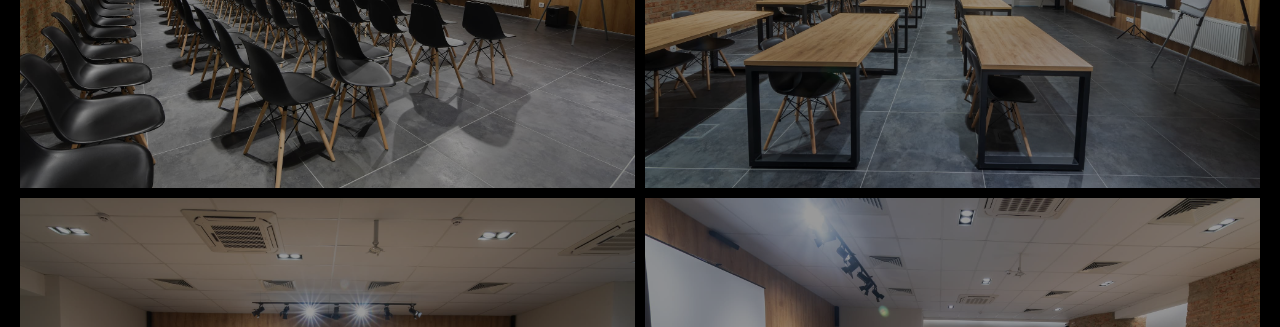
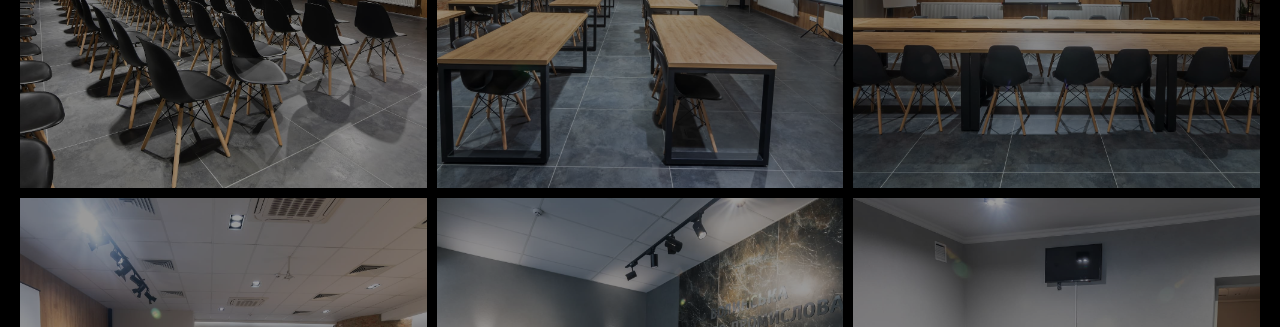
Before and after one commit to timoshuk/vcci-hall-landing, a website: page app/version.html in a window 1280 px wide. Shown: the part 217-544 px from the top of the page. Drawn offline with nearby package versions, Linux system fonts and the light colour scheme.

Commit message:
change flex version page

```diff
--- a/app/scss/_version.scss
+++ b/app/scss/_version.scss
@@ -11,7 +11,8 @@
   position: relative;
   display: block;
   overflow: hidden;
-  width: 49%;
+  width: 30%;
+  min-width: 300px;
   min-height: 70vh;
   margin: 5px;
   flex-grow: 1;
```
Also changed, not shown: app/css/styles.css, 1 other file.
